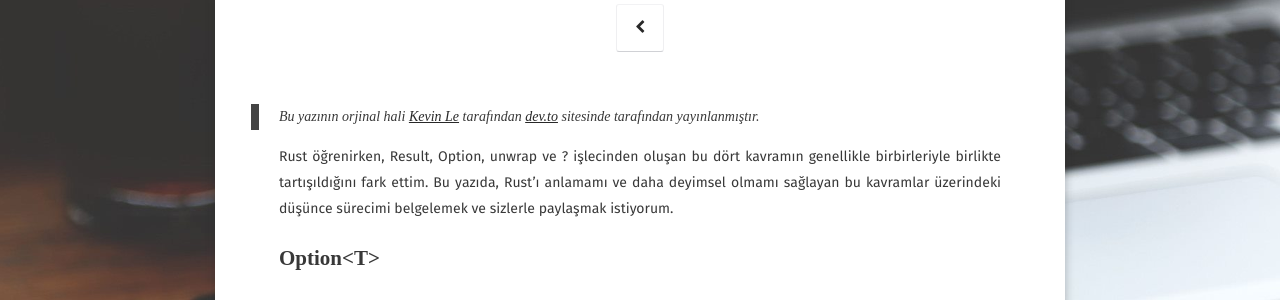
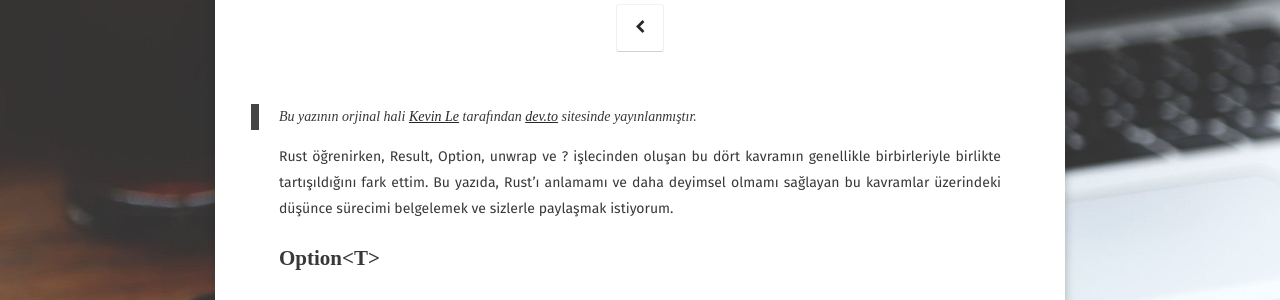
Before and after one commit to Rust-Dili/rust-dili.github.io, a Jekyll site: the page built from _posts/2020-09-04-result-option-ile-hata-yonetimi.md, in a window 1280 px wide and 900 px high. Shown: the part 318-618 px from the top of the window. Built offline with Jekyll 4.4.1, drawn with Linux system fonts in a browser that asks for light colours; some web fonts are replaced.

Commit message:
Update 2020-09-04-result-option-ile-hata-yonetimi.md

```diff
--- a/_posts/2020-09-04-result-option-ile-hata-yonetimi.md
+++ b/_posts/2020-09-04-result-option-ile-hata-yonetimi.md
@@ -8,7 +8,7 @@ comments: false
 ---
 
 > Bu yazının orjinal hali [Kevin Le](Kevin Le) tarafından [dev.to](https://dev.to/codeprototype/taking-the-unhappy-path-with-result-option-unwrap-and-operator-in-rust-482b)
-> sitesinde tarafından yayınlanmıştır.
+> sitesinde yayınlanmıştır.
 
 Rust öğrenirken, Result, Option, unwrap ve ? işlecinden oluşan bu dört kavramın genellikle birbirleriyle birlikte tartışıldığını fark ettim. Bu yazıda, Rust’ı anlamamı ve daha deyimsel olmamı sağlayan bu kavramlar üzerindeki düşünce sürecimi belgelemek ve sizlerle paylaşmak istiyorum.
 
```
